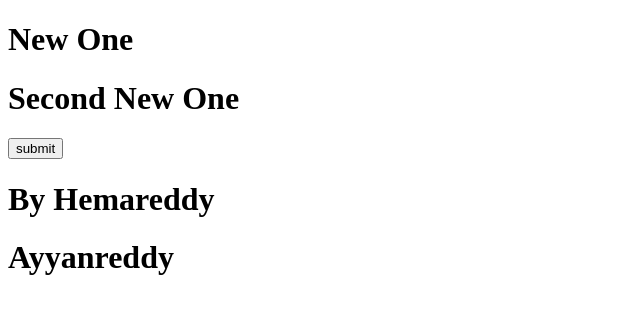
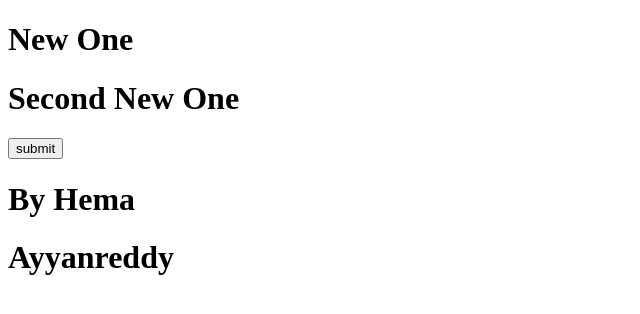
Before and after one commit to Hemaanthareddy/practicegit, a plain HTML site: page index.html in a window 1280 px wide. Shown: the whole page, without its empty margins (0-640 px from the left). Drawn offline with Linux system fonts and the light colour scheme.

Commit message:
trimmed name

```diff
--- a/index.html
+++ b/index.html
@@ -10,7 +10,7 @@
     <h1> New One </h1>
 	<h1> Second New One </h1>
 	<button> submit </button>
-	<h1>By Hemareddy</h1>
+	<h1>By Hema</h1>
 	<h1>Ayyanreddy</h1>
 </body>
 </html>
```
